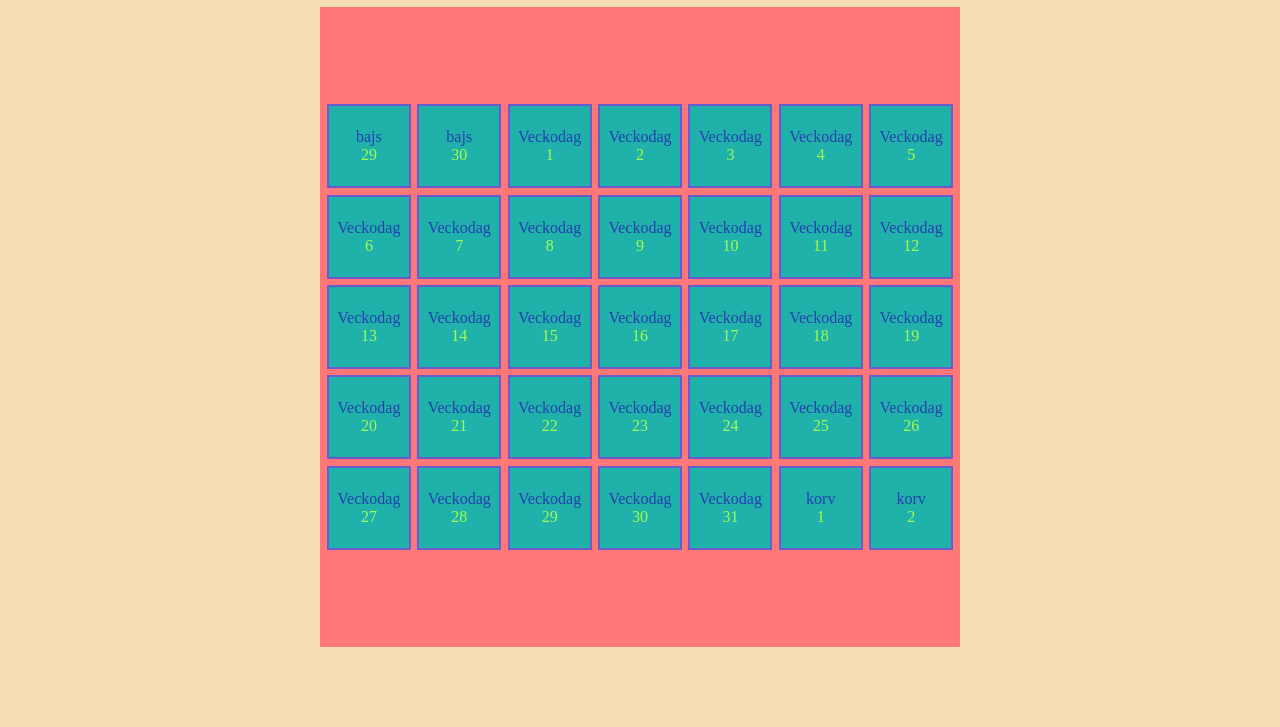
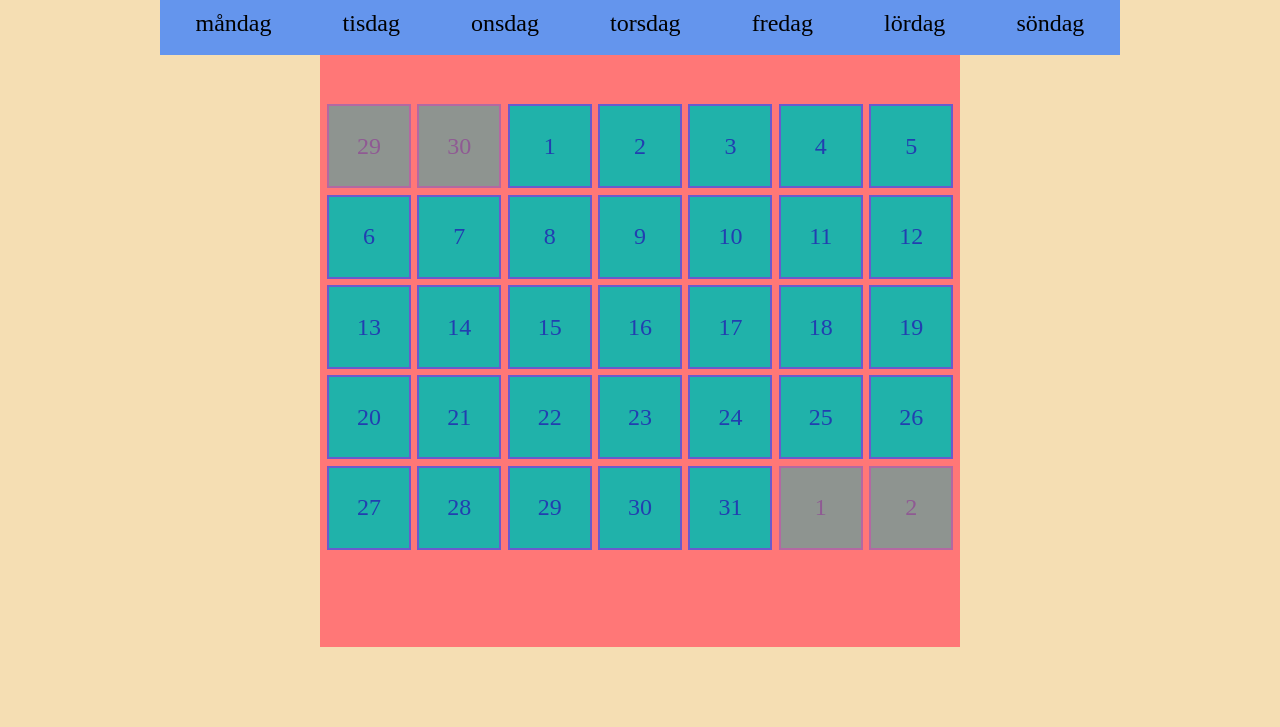
Before and after one commit to lovelanai/ny-kalender, a plain HTML site: page index.html in a window 1280 px wide. Shown: the part 73-800 px from the top of the page. Drawn offline with Linux system fonts and the light colour scheme.

Commit message:
added prev-next days to calendar

```diff
--- a/index.html
+++ b/index.html
@@ -5,7 +5,7 @@
     <meta http-equiv="X-UA-Compatible" content="IE=edge">
     <meta name="viewport" content="width=device-width, initial-scale=1.0">
     <title>Document</title>
-   <!-- <script src="https://kit.fontawesome.com/caac8701c4.js" crossorigin="anonymous"></script>-->
+    <script src="https://kit.fontawesome.com/caac8701c4.js" crossorigin="anonymous"></script>
     <link rel="stylesheet" href="./style.css">
     <script src="./main.js"></script>
 </head>
@@ -17,6 +17,16 @@
     <i onclick="displayNextMonth()" id="next-month-button" style="position: absolute; right: 1rem; top: 1rem; font-size: 2rem; cursor: pointer;" class="fas fa-arrow-circle-right"></i>
 </div>
 
+<div style="background-color: cornflowerblue; display: flex; position: absolute; width: 75%; top: 4rem; height: 4rem; justify-content: space-around; align-items: center; font-size: 1.5rem;">
+    <p>måndag</p>
+    <p>tisdag</p>
+    <p>onsdag</p>
+    <p>torsdag</p>
+    <p>fredag</p>
+    <p>lördag</p>
+    <p>söndag</p>
+</div>
+
     <div id="calendar-content"> </div>
 
 
--- a/main.js
+++ b/main.js
@@ -4,6 +4,8 @@ window.addEventListener('load', main);
 function main() {
     addDaysToGrid();
     displayCurrentMonth();
+
+
 }
 
 
@@ -26,18 +28,23 @@ const daysOfMonths = new Date(year, month + 1, 0).getDate();
 // T.ex. 1 december är på en "onsdag".
 const indexOfFirstDayOfCurrentMonth = new Date(year, month, 1, dayName).getDay();
 
+/** Hämtar ut indexnumret (veckodag) av sista dagen i nuvarande månaden */
+// 1 = Hämtar ut sista datumet i månaden för att kunna placera ut på rätt veckodag.
+// T.ex. 31 oktober är på en "söndag".
+const indexOfLastDayOfCurrentMonth = new Date(year, month + 1, 0, dayName).getDay();
+
 
 /** Hämtar ut sista dagen i förgående månad */
 const lastDaysOfPreviousMonth = new Date(year, month, 0).getDate();
 
-/**Får ut indexplatsen (Veckodagen) som den sista dagen i föregående månad har, söndag = 0*/
+/**Får ut indexplatsen (Veckodagen) som den sista dagen i föregående månad har, Måndag = 1*/
 const IndexOflastDaysOfPreviousMonth = new Date(year, month, 0).getDay();
 
 
 /** Hämtar ut första dagen i nästkommande månad */
 const firstDayOfNextMonth = new Date(year, month + 1, 1).getDate();
 
-/**Får ut indexplatsen (Veckodagen) som den första dagen i nästkommande månad har, söndag = 0*/
+/**Får ut indexplatsen (Veckodagen) som den första dagen i nästkommande månad har, Måndag = 1*/
 const IndexOfFirstDaysOfNextMonth = new Date(year, month + 1, 1).getDay();
 
 
@@ -46,7 +53,7 @@ const monthNameSwedish = ["Januari", "Februari", "Mars", "April", "Maj", "Juni",
 /** Översätter veckodagarna från siffror till Svenska */
 const dayNameSwedish = ["Söndag", "Måndag", "Tisdag", "Onsdag", "Torsdag", "Fredag", "Lördag"];
 
-const amountOfDaysToDisplayFromNextMonth = 7 - IndexOfFirstDaysOfNextMonth +1;
+const amountOfDaysToDisplayFromNextMonth = 7 - IndexOfFirstDaysOfNextMonth + 1;
 
 /** Visar pågående månads namn i headern */
 function displayCurrentMonth() {
@@ -59,35 +66,50 @@ function addDaysToGrid() {
     // Hämtar ut div elementet från Html
     const calendarContent = document.getElementById('calendar-content');
 
-/**Renderar sista dagarna av förra månaden  */
-    for(let previousDays = IndexOflastDaysOfPreviousMonth; previousDays  > 0; previousDays--) {
+    /**Renderar sista dagarna av förra månaden  */
+    for (let previousDays = IndexOflastDaysOfPreviousMonth; previousDays > 0; previousDays--) {
         let dayBoxes = document.createElement('div');
-                                                     // Fråga david om varför denna ens fungerar
-        dayBoxes.innerHTML = (`<p>bajs</p>`) + (`<p>${lastDaysOfPreviousMonth - previousDays +1}</p>`);
         dayBoxes.className = "days";
-        dayBoxes.id = "dayboxes";
+        dayBoxes.style.opacity = '50%';
+
+        let displayDate = document.createElement('p');
+        dayBoxes.append(displayDate);
+        displayDate.innerText = `${lastDaysOfPreviousMonth - previousDays + 1}`;
+
         calendarContent.appendChild(dayBoxes);
     }
 
 
     // Lägger till divar ut efter antalet dagar i vald månad inuti calendar-content-diven & ger dem innehåll, id & class
-    for (let days = 1; days <=  daysOfMonths; days++) {
+    for (let days = 1; days <= daysOfMonths; days++) {
         let dayBoxes = document.createElement('div');
-        dayBoxes.innerHTML = (`<p>Veckodag</p>`) + (`<p>${days}</p>`);
         dayBoxes.className = "days";
-        dayBoxes.id = "dayboxes";
+
+
+        let displayDate = document.createElement('p');
+        dayBoxes.append(displayDate);
+        displayDate.innerText = `${days}`;
+
+
         calendarContent.appendChild(dayBoxes);
     }
 
     /**Renderar första dagarna av nästkommande månad */
-    for(let nextDays = 1; nextDays <= amountOfDaysToDisplayFromNextMonth; nextDays++){
-        let dayBoxes = document.createElement('div');
-        dayBoxes.innerHTML = (`<p>korv</p>`) + (`<p>${nextDays}</p>`);
-        dayBoxes.className = "days";
-        dayBoxes.id = "dayboxes";
-        calendarContent.appendChild(dayBoxes);
+    for (let nextDays = 1; nextDays <= amountOfDaysToDisplayFromNextMonth; nextDays++) {
+
+        if (indexOfLastDayOfCurrentMonth > 0){ //&& IndexOfFirstDaysOfNextMonth > 7)
+            let dayBoxes = document.createElement('div');
+            dayBoxes.className = "days";
+            dayBoxes.style.opacity = '50%'
+
+
+            let displayDate = document.createElement('p');
+            dayBoxes.append(displayDate);
+            displayDate.innerText = `${nextDays}`;
+
+            calendarContent.appendChild(dayBoxes);
+        }
     }
-
 }
 
 
--- a/style.css
+++ b/style.css
@@ -16,6 +16,7 @@
     background-color: lightseagreen;
     border: 2px solid slateblue;
     cursor: pointer;
+    font-size: 1.5rem;
 }
 
 .days p{
```
